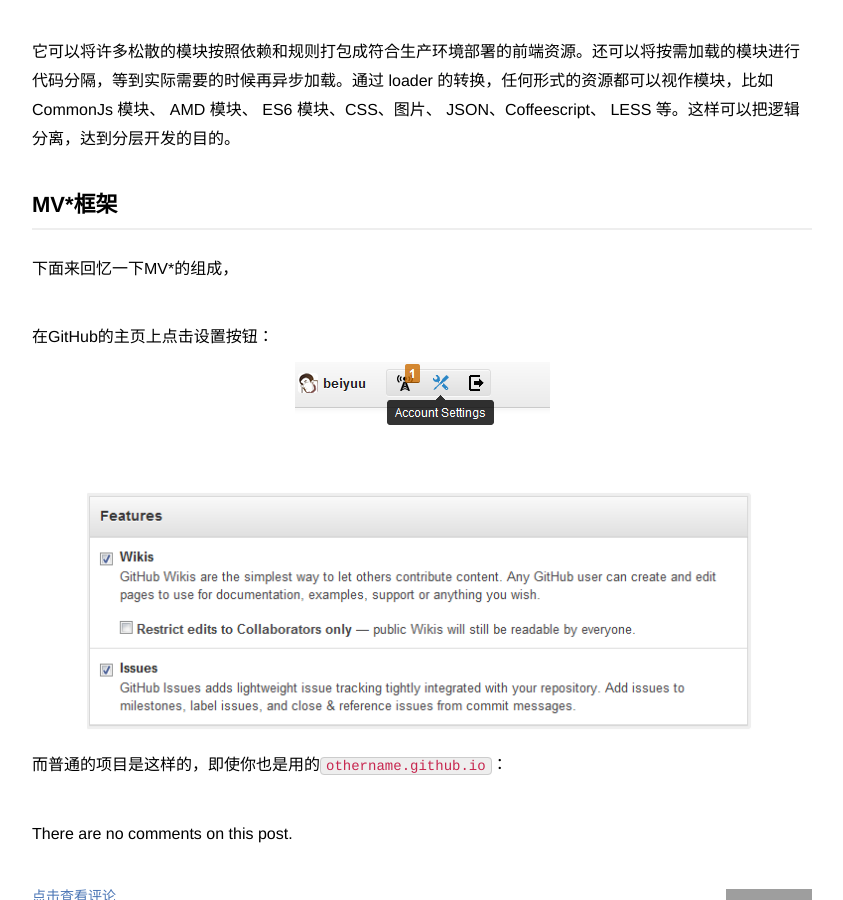
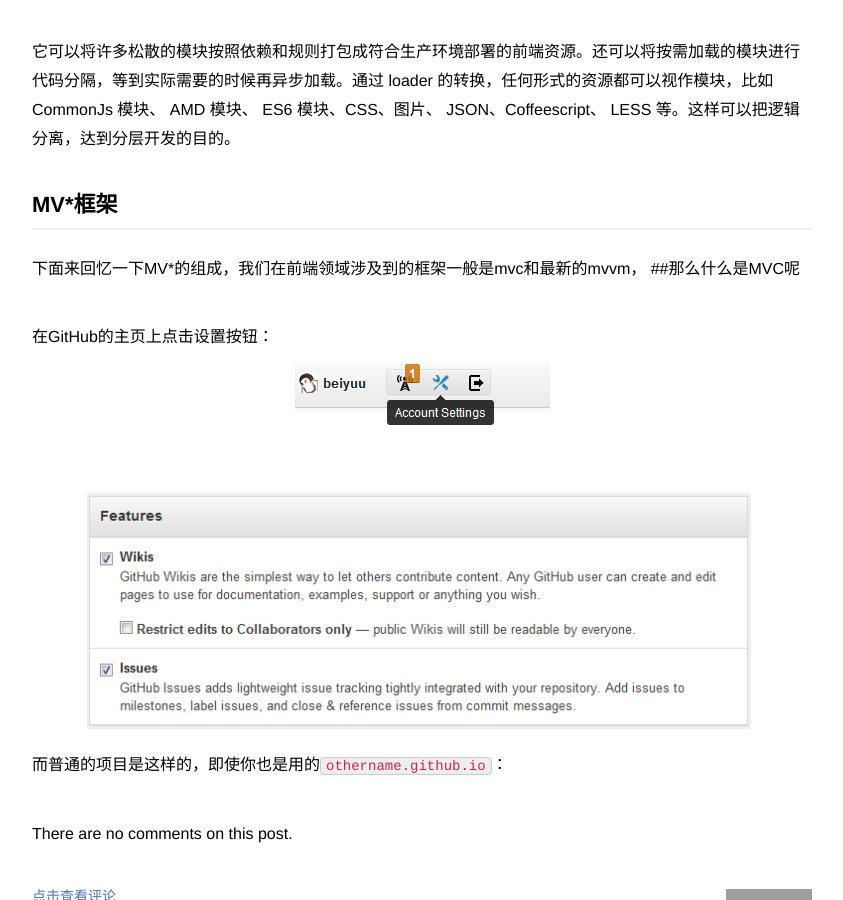
Before and after one commit to ioloveuu/ioloveuu.github.io, a Jekyll site: the page built from _posts/2016-12-28-frame-analys.md, in a window 1280 px wide and 900 px high, scrolled down 2274 px. Shown: the whole window, without its empty margins (218-1061 px from the left). Built offline with Jekyll 4.4.1, drawn with Linux system fonts in a browser that asks for light colours; nearby versions of some CDN libraries; a script that is not in the unit is left out; grey boxes are pictures that could not be loaded.

Commit message:
Update 2016-12-28-frame-analys.md

```diff
--- a/_posts/2016-12-28-frame-analys.md
+++ b/_posts/2016-12-28-frame-analys.md
@@ -93,7 +93,10 @@ category: blog
 它可以将许多松散的模块按照依赖和规则打包成符合生产环境部署的前端资源。还可以将按需加载的模块进行代码分隔，等到实际需要的时候再异步加载。通过 loader 的转换，任何形式的资源都可以视作模块，比如 CommonJs 模块、 AMD 模块、 ES6 模块、CSS、图片、 JSON、Coffeescript、 LESS 等。这样可以把逻辑分离，达到分层开发的目的。
 
 ## MV*框架
-下面来回忆一下MV*的组成，
+下面来回忆一下MV*的组成，我们在前端领域涉及到的框架一般是mvc和最新的mvvm，
+##那么什么是MVC呢
+
+
 
 
 在GitHub的主页上点击设置按钮：
```
